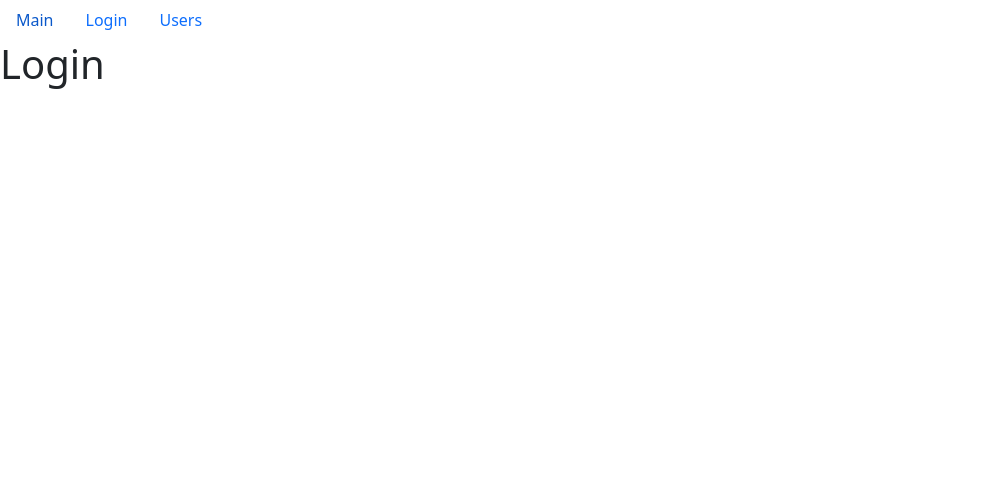
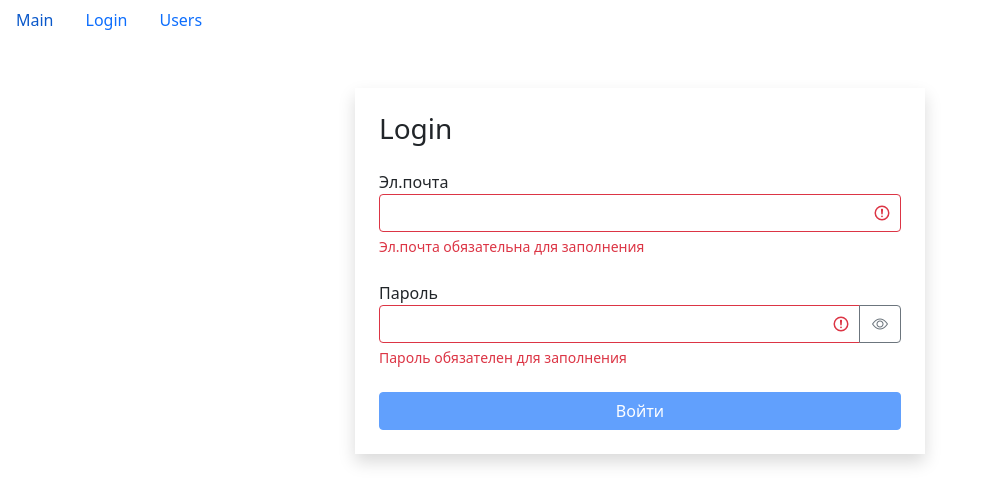
Before and after one commit to SmuggedJerry/fast-company, a React (Create React App) app: page /login in a window 1280 px wide. Shown: the top 504 px of the page, without its empty margins (0-989 px from the left). Built offline with nearby package versions, Linux system fonts and the light colour scheme.

Commit message:
done HW_7

```diff
--- /dev/null
+++ b/src/app/components/textField.jsx
@@ -0,0 +1,58 @@
+import React, { useState } from "react";
+import PropTypes from "prop-types";
+
+const TextField = ({ label, type, name, value, onChange, error }) => {
+    const [showPassword, setShowPassword] = useState(false);
+    const getInputClasses = () => {
+        return "form-control" + (error ? " is-invalid" : "");
+    };
+
+    const toggleShowPassword = () => {
+        setShowPassword((prevState) => !prevState);
+    };
+
+    return (
+        <div className="mb-4">
+            <label htmlFor={name}>{label}</label>
+            <div className="input-group has-validation">
+                <input
+                    type={showPassword ? "text" : type}
+                    name={name}
+                    id={name}
+                    value={value}
+                    onChange={onChange}
+                    className={getInputClasses()}
+                />
+                {type === "password" && (
+                    <button
+                        className="btn btn-outline-secondary"
+                        type="button"
+                        onClick={toggleShowPassword}
+                    >
+                        <i
+                            className={
+                                "bi bi-eye" + (showPassword ? "-slash" : "")}
+                        >
+                        </i>
+                    </button>
+                )}
+                {error && <div className="invalid-feedback">{error}</div>}
+            </div>
+        </div>
+    );
+};
+
+TextField.defaultProps = {
+    type: "text"
+};
+
+TextField.propTypes = {
+    label: PropTypes.string,
+    type: PropTypes.string,
+    name: PropTypes.string,
+    value: PropTypes.string,
+    onChange: PropTypes.func,
+    error: PropTypes.string
+};
+
+export default TextField;
--- a/src/app/components/usersList.jsx
+++ b/src/app/components/usersList.jsx
@@ -10,60 +10,76 @@
 
 const UsersList = () => {
     const [currentPage, setCurrentPage] = useState(1);
-    const [professions, setProfessions] = useState();
+    const [professions, setProfession] = useState();
+    const [searchQuery, setSearchQuery] = useState("");
     const [selectedProf, setSelectedProf] = useState();
     const [sortBy, setSortBy] = useState({ path: "name", order: "asc" });
     const pageSize = 8;
 
     const [users, setUsers] = useState();
-
     useEffect(() => {
         api.users.fetchAll().then((data) => setUsers(data));
     }, []);
-
     const handleDelete = (userId) => {
         setUsers(users.filter((user) => user._id !== userId));
     };
     const handleToggleBookMark = (id) => {
-        setUsers(
-            users.map((user) => {
-                if (user._id === id) {
-                    return { ...user, bookmark: !user.bookmark };
-                }
-                return user;
-            })
-        );
+        const newArray = users.map((user) => {
+            if (user._id === id) {
+                return { ...user, bookmark: !user.bookmark };
+            }
+            return user;
+        });
+        setUsers(newArray);
     };
 
     useEffect(() => {
-        api.professions.fetchAll().then((data) => setProfessions(data));
+        api.professions.fetchAll().then((data) => setProfession(data));
     }, []);
 
     useEffect(() => {
         setCurrentPage(1);
-    }, [selectedProf]);
+    }, [selectedProf, searchQuery]);
 
-    const handleProfessionSelect = item => {
+    const handleProfessionSelect = (item) => {
+        if (searchQuery !== "") setSearchQuery("");
         setSelectedProf(item);
+    };
+    const handleSearchQuery = ({ target }) => {
+        setSelectedProf(undefined);
+        setSearchQuery(target.value);
     };
 
     const handlePageChange = (pageIndex) => {
         setCurrentPage(pageIndex);
     };
-
     const handleSort = (item) => {
         setSortBy(item);
     };
 
     if (users) {
-        const filteredUsers = selectedProf
-            ? users.filter((user) => JSON.stringify(user.profession) === JSON.stringify(selectedProf))
-            : users;
+        const filteredUsers = searchQuery
+            ? users.filter(
+                (user) =>
+                    user.name
+                        .toLowerCase()
+                        .indexOf(searchQuery.toLowerCase()) !== -1
+            )
+            : selectedProf
+                ? users.filter(
+                    (user) =>
+                        JSON.stringify(user.profession) ===
+                      JSON.stringify(selectedProf)
+                )
+                : users;
 
         const count = filteredUsers.length;
-        const sortedUsers = _.orderBy(filteredUsers, [sortBy.path, "name"], [sortBy.order]);
+        const sortedUsers = _.orderBy(
+            filteredUsers,
+            [sortBy.path],
+            [sortBy.order]
+        );
         const usersCrop = paginate(sortedUsers, currentPage, pageSize);
-
         const clearFilter = () => {
             setSelectedProf();
         };
@@ -77,11 +93,24 @@
                             items={professions}
                             onItemSelect={handleProfessionSelect}
                         />
-                        <button className="btn btn-secondary mt-2" onClick={clearFilter}>Очистить</button>
+                        <button
+                            className="btn btn-secondary mt-2"
+                            onClick={clearFilter}
+                        >
+                            {" "}
+                            Очистить
+                        </button>
                     </div>
                 )}
                 <div className="d-flex flex-column">
                     <SearchStatus length={count} />
+                    <input
+                        type="text"
+                        name="searchQuery"
+                        placeholder="Search..."
+                        onChange={handleSearchQuery}
+                        value={searchQuery}
+                    />
                     {count > 0 && (
                         <UserTable
                             users={usersCrop}
@@ -103,9 +132,8 @@
             </div>
         );
     }
-    return "Loading...";
+    return "loading...";
 };
-
 UsersList.propTypes = {
     users: PropTypes.array
 };
--- a/src/app/layouts/login.jsx
+++ b/src/app/layouts/login.jsx
@@ -1,7 +1,96 @@
-import React from "react";
+import React, { useState, useEffect } from "react";
+import TextField from "../components/textField";
+import { validator } from "../utils/validator";
 
 const Login = () => {
-    return (<h1>Login</h1>);
+    const [data, setData] = useState({ email: "", password: "" });
+    const [errors, setErrors] = useState({});
+
+    const handleChange = ({ target }) => {
+        setData((prevState) => ({
+            ...prevState,
+            [target.name]: target.value
+        }));
+    };
+
+    const validatorConfig = {
+        email: {
+            isRequired: {
+                message: "Эл.почта обязательна для заполнения"
+            },
+            isEmail: {
+                message: "Email введен не корректно"
+            }
+        },
+        password: {
+            isRequired: {
+                message: "Пароль обязателен для заполнения"
+            },
+            isCapitalSymbol: {
+                message: "Пароль должен содержать хотя бы одну заглавную букву"
+            },
+            isContainDigit: {
+                message: "Пароль должен содержать хотя бы одну цифру"
+            },
+            min: {
+                message: "Пароль должен состоять минимум из 8 символов",
+                value: 8
+            }
+        }
+    };
+
+    useEffect(() => {
+        validate();
+    }, [data]);
+
+    const validate = () => {
+        const errors = validator(data, validatorConfig);
+        setErrors(errors);
+        return Object.keys(errors).length === 0;
+    };
+
+    const isValid = Object.keys(errors).length === 0;
+
+    const handleSubmit = (e) => {
+        e.preventDefault();
+        const isValid = validate();
+        if (!isValid) return;
+        console.log(data);
+    };
+
+    return (
+        <div className="container mt-5">
+            <div className="row">
+                <div className="col-md-6 offset-md-3 shadow p-4">
+                    <h3 className="mb-4">Login</h3>
+                    <form onSubmit={handleSubmit}>
+                        <TextField
+                            label="Эл.почта"
+                            name="email"
+                            value={data.email}
+                            onChange={handleChange}
+                            error={errors.email}
+                        />
+                        <TextField
+                            label="Пароль"
+                            type="password"
+                            name="password"
+                            value={data.password}
+                            onChange={handleChange}
+                            error={errors.password}
+                        />
+                        <button
+                            type="submit"
+                            disabled={!isValid}
+                            className="btn btn-primary w-100 mx-auto"
+                        >
+                Войти
+                        </button>
+                    </form>
+                </div>
+            </div>
+        </div>
+    );
 };
 
 export default Login;
--- /dev/null
+++ b/src/app/utils/validator.js
@@ -0,0 +1,46 @@
+export function validator(data, config) {
+    const errors = {};
+    function validate(validateMethod, data, config) {
+        let statusValidate;
+        switch (validateMethod) {
+        case "isRequired":
+            statusValidate = data.trim() === "";
+            break;
+        case "isEmail": {
+            const emailRegExp = /^\S+@\S+\.\S+$/g;
+            statusValidate = !emailRegExp.test(data);
+            break;
+        }
+        case "isCapitalSymbol": {
+            const capitalRegExp = /[A-Z]+/g;
+            statusValidate = !capitalRegExp.test(data);
+            break;
+        }
+        case "isContainDigit": {
+            const digitRegExp = /\d+/g;
+            statusValidate = !digitRegExp.test(data);
+            break;
+        }
+        case "min": {
+            statusValidate = data.length < config.value;
+            break;
+        }
+        default:
+            break;
+        }
+        if (statusValidate) return config.message;
+    }
+    for (const fieldName in data) {
+        for (const validateMethod in config[fieldName]) {
+            const error = validate(
+                validateMethod,
+                data[fieldName],
+                config[fieldName][validateMethod]
+            );
+            if (error && !errors[fieldName]) {
+                errors[fieldName] = error;
+            }
+        }
+    }
+    return errors;
+};
```
